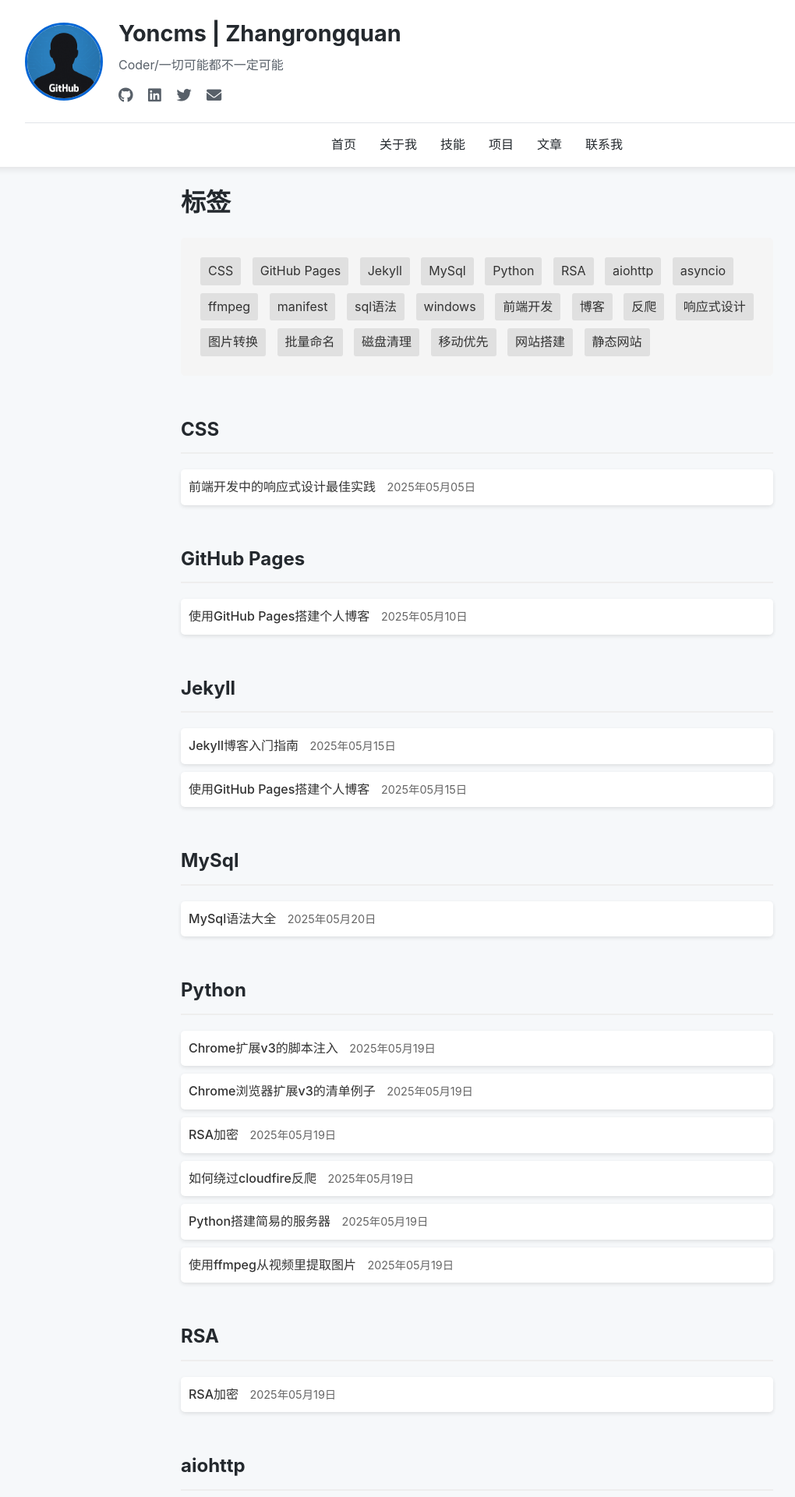
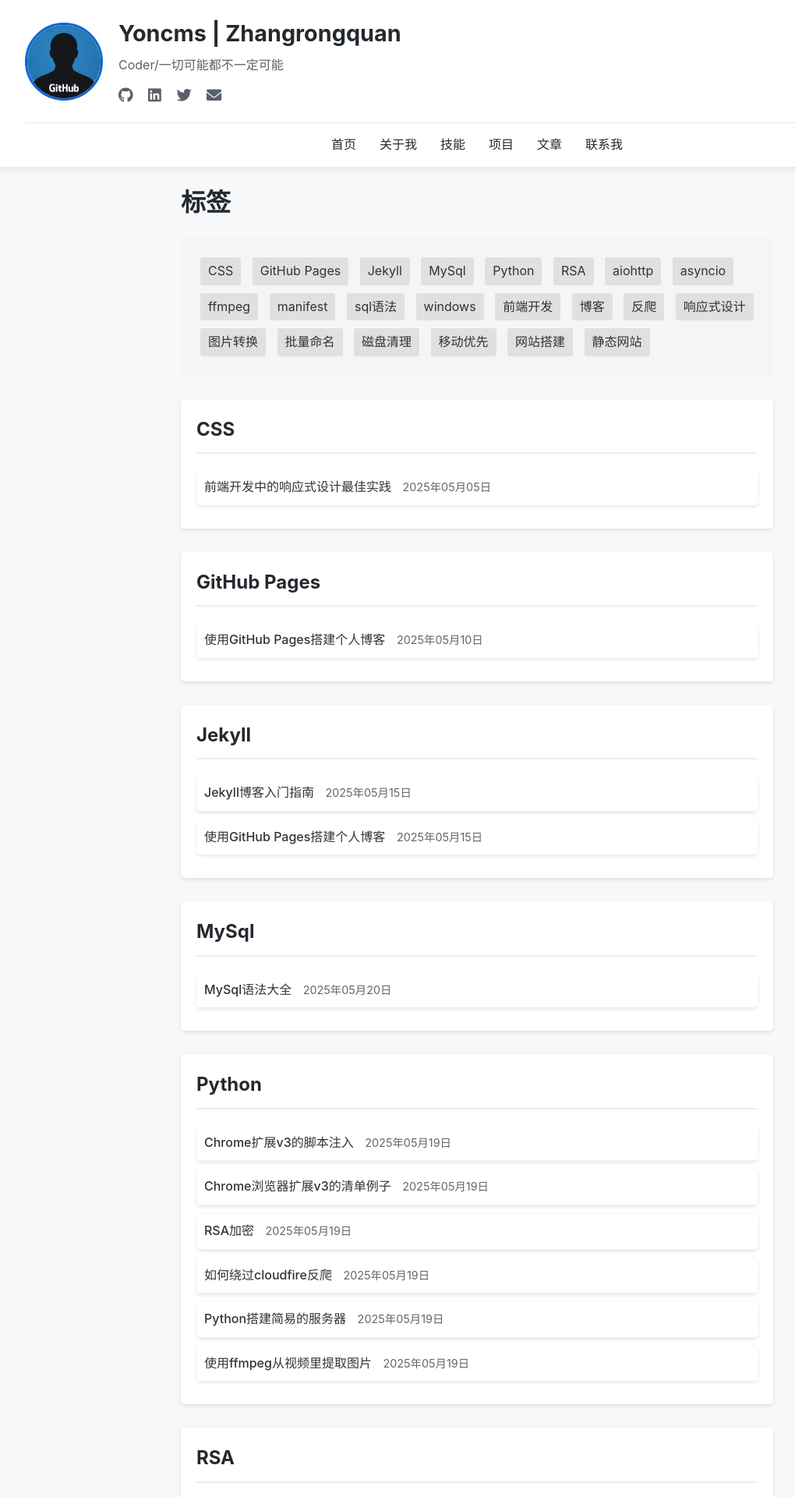
Before and after one commit to Yoncms/yoncms.github.io, a Jekyll site: the page built from tags.html, in a window 1280 px wide. Shown: the top 1920 px of the page at 78% size, without its empty margins (28-1048 px from the left). Built offline with Jekyll 4.4.1, drawn with Linux system fonts in a browser that asks for light colours.

Commit message:
Update tags.html

```diff
--- a/tags.html
+++ b/tags.html
@@ -4,13 +4,13 @@ title: 标签
 permalink: tags.html
 ---
 
-<div class="tag-page">
+<div class="tags-page">
   <h1>标签</h1>
 
   <div class="tag-cloud">
     {% assign tags_list = site.tags | sort %}
     {% for tag in tags_list %}
-    <a href="#{{ tag[0] | slugify }}" class="tag-link">{{ tag[0] }}</a>
+    <a href="#{{ tag[0] | slugify }}" class="tag-link" data-tag="{{ tag[0] | slugify }}">{{ tag[0] }}</a>
     {% endfor %}
   </div>
 
@@ -73,19 +89,27 @@ document.addEventListener('DOMContentLoaded', function() {
   border-radius: 3px;
   text-decoration: none;
   color: #333;
+  cursor: pointer;
+  transition: all 0.3s ease;
 }
 
 .tag-link:hover {
   background: #d0d0d0;
+  color: #007bff;
 }
 
 .tag-section {
   margin: 30px 0;
+  padding: 20px;
+  background: #fff;
+  border-radius: 5px;
+  box-shadow: 0 2px 5px rgba(0,0,0,0.1);
 }
 
 .tag-section h2 {
   border-bottom: 2px solid #eee;
   padding-bottom: 10px;
+  margin-bottom: 20px;
 }
 
 .tag-section ul {
@@ -95,6 +119,12 @@ document.addEventListener('DOMContentLoaded', function() {
 
 .tag-section li {
   margin: 10px 0;
+  padding: 10px;
+  border-bottom: 1px solid #eee;
+}
+
+.tag-section li:last-child {
+  border-bottom: none;
 }
 
 .tag-section .post-date {
```
Also changed, not shown: other parts of tags.html (+28 -12 lines).
